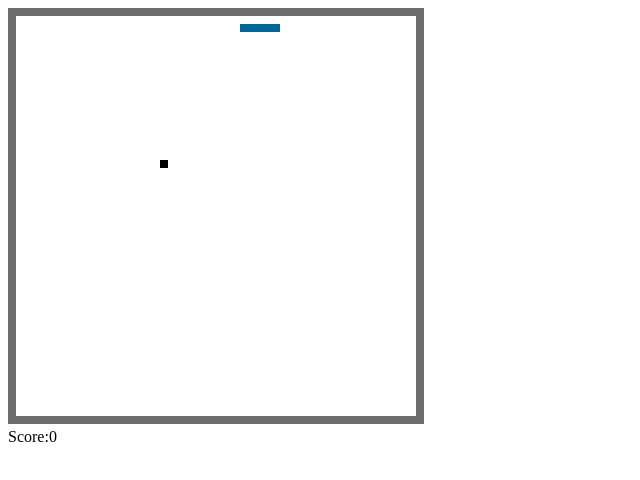
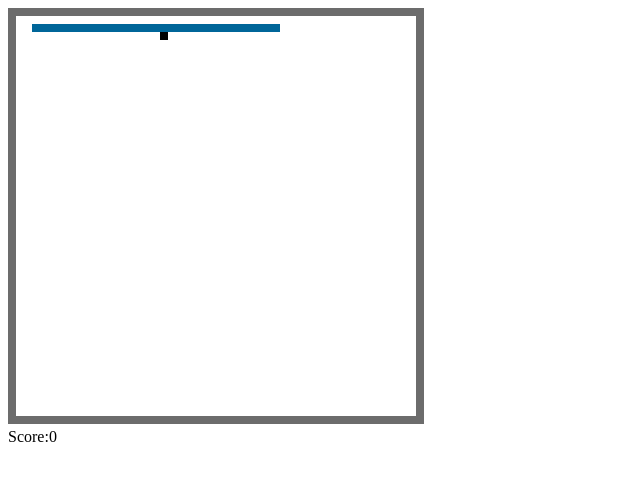
Before and after one commit to yliu481/game, a website: page snake/index.html in a window 1280 px wide. Shown: the whole page, without its empty margins (0-640 px from the left). Drawn offline with Linux system fonts and the light colour scheme.

Commit message:
change one path array to pathX and pathY; food will not appear on the body.

```diff
--- a/snake/index.html
+++ b/snake/index.html
@@ -25,11 +25,15 @@
       let ctx = gameFrame.getContext("2d");
       let x = 8; //initial coordinate
       let y = 8;
-      let food = 0; //food position
-      let length = 4; // snake length
-      let path = []; //snake's path
+      let foodX = 0; //food position
+      let foodY = 0; //food position
+      let length = 340; // snake length
+      let pathX = []; //snake's path on X axis
+      let pathY = []; //snake's path on Y axis
       let size = 8; // snake's width
       let direction = "ArrowRight"; //moving direction
+
+      //moving function,
       const move = () =>{
         switch(direction){
           case 'ArrowLeft':
@@ -58,16 +62,18 @@
         if (y < 0){
           y = 400;
         }
-        if (path.length > length) {
-          let temp = path.shift();
-          ctx.clearRect(temp['x'], temp['y'], size, size)
+        if (pathX.length > length) {
+          let tempX = pathX.shift();
+          let tempY = pathY.shift();
+          ctx.clearRect(tempX, tempY, size, size)
         }
 
-        path.push({'x':x, 'y':y});
+        pathX.push(x);
+        pathY.push(y);
         ctx.fillStyle = "#006699";
         ctx.strokeStyle = "#006699";
         ctx.fillRect(x, y, size, size);
-        if ( (food * 8)===x && (food * 8)===y) {
+        if ( (foodX )===x && (foodY )===y) {
           displayFood();
           scoreDisplay.innerHTML=length-3;
           length++;
@@ -104,13 +110,23 @@
         min = Math.ceil(min);
         max = Math.floor(max);
         return Math.floor(Math.random() * (max - min)) + min;
-      }
+      };
+        //new food will not be on the body of snake.
       const displayFood = () =>{
-        food = getRandomInt(1,50);
+        foodX = getRandomInt(1,50) * 8;
+        foodY = getRandomInt(1,50) * 8;
+        let xIndex = pathX.indexOf(foodX);
+        let yIndex = pathY.indexOf(foodY);
+        while( (xIndex === yIndex) && xIndex !==-1 && yIndex !== -1 ) {
+          foodX = getRandomInt(1,50) * 8;
+          foodY = getRandomInt(1,50) * 8;
+          console.log(foodX,foodY);
+        };
         ctx.fillStyle = "#000000";
         ctx.strokeStyle = "#000000";
-        ctx.fillRect(food * 8, food * 8, 8, 8);
+        ctx.fillRect(foodX, foodY, 8, 8);
       };
+
       displayFood();
     </script>
 </body>
```
